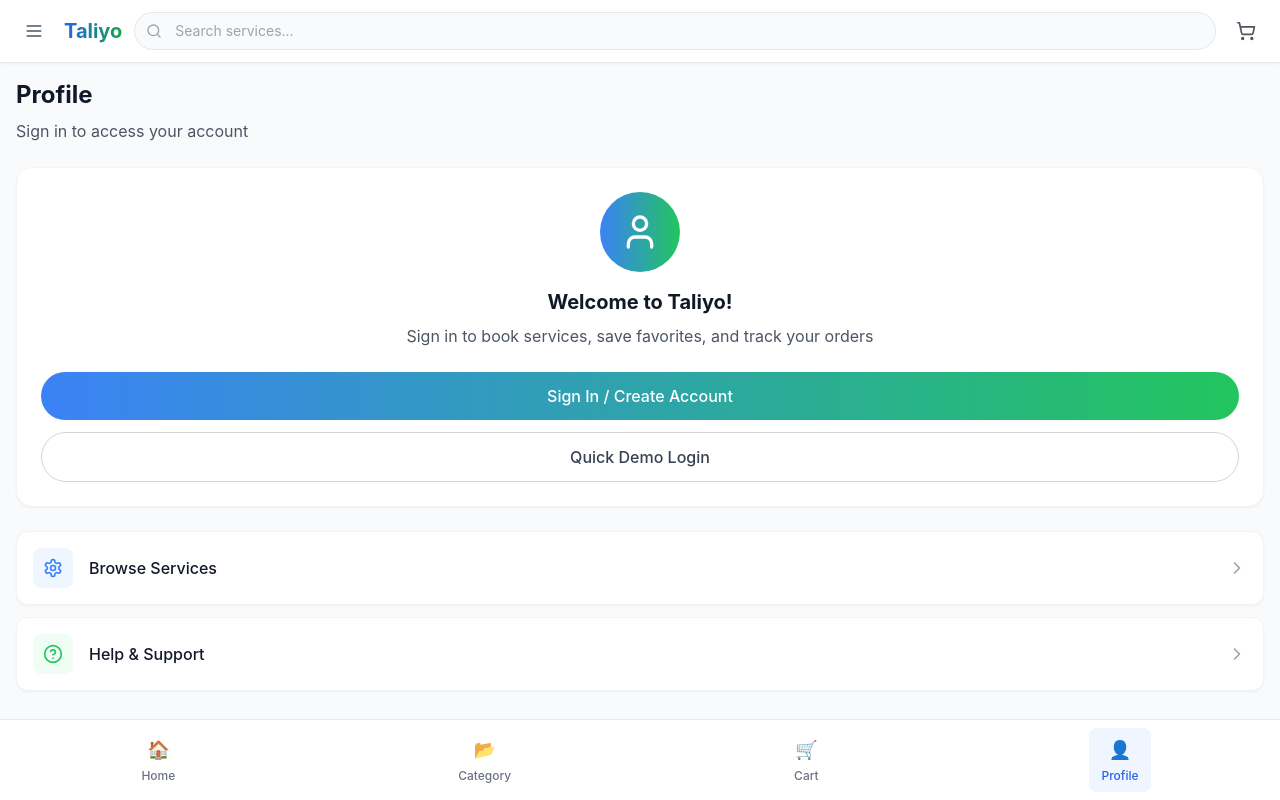
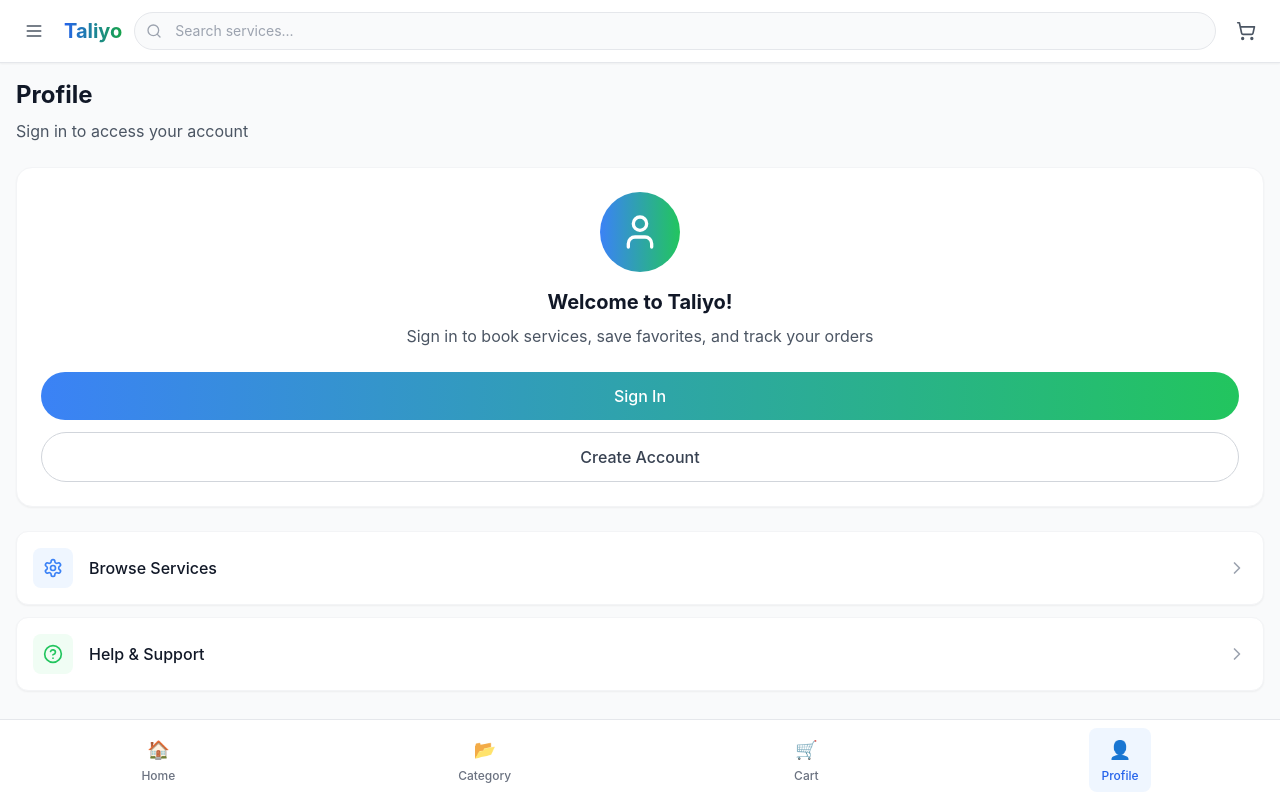
Before and after one commit to virajverse/Final-Taliyo-Marketplace, a Next.js app: page /profile in a window 1280 px wide. Built offline with nearby package versions, Linux system fonts and the light colour scheme.

Commit message:
Remove demo login button - Keep only proper login/signup flow

```diff
--- a/app/profile/page.tsx
+++ b/app/profile/page.tsx
@@ -59,27 +59,7 @@
     setTimeout(() => setShowToast(false), 3000);
   };
 
-  // Handle sign in
-  const handleSignIn = () => {
-    const userData = {
-      name: 'Rahul Sharma',
-      email: 'rahul.sharma@gmail.com',
-      phone: '+91 98765 43210',
-      location: 'Delhi NCR, India',
-      avatar: 'https://images.unsplash.com/photo-1472099645785-5658abf4ff4e?w=150&h=150&fit=crop&crop=face',
-      joinDate: new Date().toISOString(),
-      stats: {
-        bookings: 12,
-        favorites: 8,
-        reviews: 5
-      }
-    };
 
-    localStorage.setItem('taliyo_user', JSON.stringify(userData));
-    setUser(userData);
-    setIsLoggedIn(true);
-    showToastMessage('Welcome to Taliyo! 🎉');
-  };
 
   // Handle sign out
   const handleSignOut = () => {
@@ -191,14 +171,14 @@
                   href="/login"
                   className="w-full bg-gradient-to-r from-blue-500 to-green-500 text-white px-6 py-3 rounded-full font-medium hover:shadow-lg transition-all duration-200 text-center block"
                 >
-                  Sign In / Create Account
+                  Sign In
                 </Link>
-                <button
-                  onClick={handleSignIn}
-                  className="w-full border border-gray-300 text-gray-700 px-6 py-3 rounded-full font-medium hover:bg-gray-50 transition-colors"
+                <Link
+                  href="/login"
+                  className="w-full border border-gray-300 text-gray-700 px-6 py-3 rounded-full font-medium hover:bg-gray-50 transition-colors text-center block"
                 >
-                  Quick Demo Login
-                </button>
+                  Create Account
+                </Link>
               </div>
             </div>
           </div>
```
Also changed, not shown: 1 other file (tests, documents, lock files or other folders).
